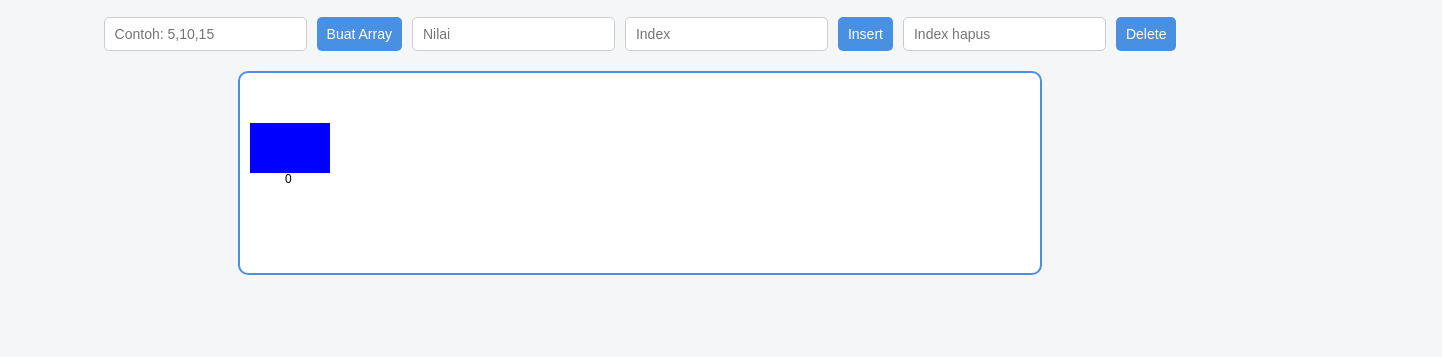
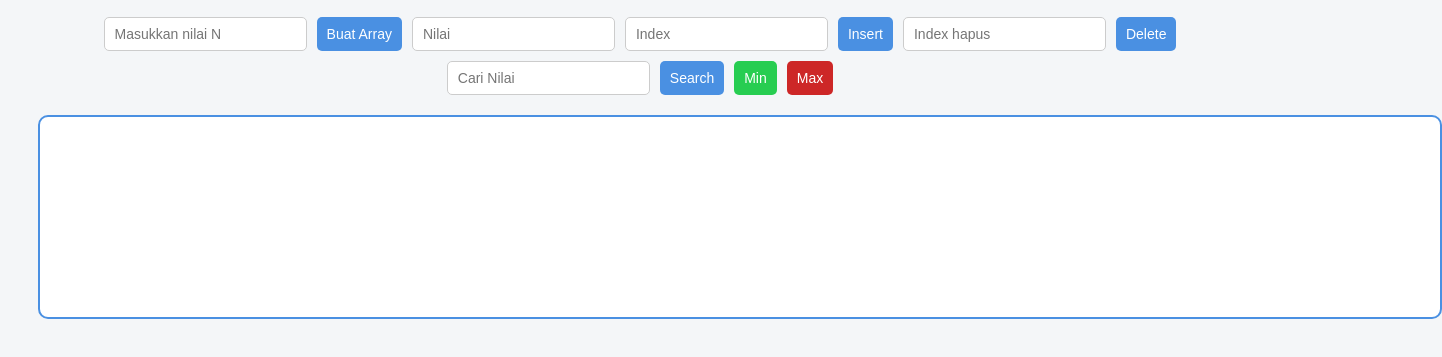
Before and after one commit to HendryJoellyo/Grafkom, a plain HTML site: page index.html in a window 1280 px wide. Both pictures are taken after a click on the button "Buat Array". Shown: the part 99-456 px from the top of the page, 1442 px wide, since content can reach past the window. Drawn offline with nearby package versions, Linux system fonts and the light colour scheme.

Commit message:
Fitur search, min & max

```diff
--- a/index.html
+++ b/index.html
@@ -1,6 +1,5 @@
 <!DOCTYPE html>
 <html lang="en">
-
 <head>
     <meta charset="UTF-8">
     <meta name="viewport" content="width=device-width, initial-scale=1.0">
@@ -12,18 +11,32 @@
     <h1>Visualisasi Array dengan Canvas</h1>
 
     <div class="controls">
-        <input type="text" id="arrayInput" placeholder="Contoh: 5,10,15">
+        <input type="number" id="arrayInput" placeholder="Masukkan nilai N" min="0">
         <button onclick="createArray()">Buat Array</button>
 
         <input type="number" id="insertValue" placeholder="Nilai">
-        <input type="number" id="insertIndex" placeholder="Index">
+        <input type="number" id="insertIndex" placeholder="Index" min="0">
         <button onclick="insertValue()">Insert</button>
 
-        <input type="number" id="deleteIndex" placeholder="Index hapus">
+        <input type="number" id="deleteIndex" placeholder="Index hapus" min="0">
         <button onclick="deleteValue()">Delete</button>
+
+        <input type="number" id="SearchIndex" placeholder="Cari Nilai">
+        <button onclick="searchValue()">Search</button>
+
+        <button onclick="minValue()" id="minButton" >Min</button>
+        <button onclick="maxValue()" id="maxButton">Max</button>
     </div>
 
-    <canvas id="arrayCanvas" width="800" height="200"></canvas>
+    <canvas id="arrayCanvas" width="1400" height="200">
+
+
+    </canvas>
+
+    <script src="https://cdnjs.cloudflare.com/ajax/libs/mathjs/11.8.0/math.js"></script>
+
+
+
 
     <script src="script.js"></script>
 
--- a/script.js
+++ b/script.js
@@ -1,14 +1,16 @@
 const canvas = document.getElementById("arrayCanvas");
 const ctx = canvas.getContext("2d");
 
+
+
 items = [];
-
+value = {};
 function drawArray() {
     ctx.clearRect(0, 0, canvas.width, canvas.height);
 
-    const boxWidth = 80;
-    const boxHeight = 50;
-    let x = 10;
+    const boxWidth = 50;
+    const boxHeight = 30;
+    let x = 13;
 
     items.forEach((value, index) => {
 
@@ -18,14 +20,14 @@ function drawArray() {
         ctx.fillStyle = "white";
 
         // nilai
-        ctx.font = "20px Arial";
-        ctx.fillText(value, x + 30, 80);
+        ctx.font = "17px Arial";
+        ctx.fillText(value, x + 12, 70);
 
 
         // index
         ctx.fillStyle = "black";
         ctx.font = "12px Arial";
-        ctx.fillText(index, x + 35, 110);
+        ctx.fillText(index, x + 20, 100);
 
 
         x += boxWidth + 10;
@@ -34,7 +36,9 @@ function drawArray() {
 
 function createArray() {
   boxvalue = document.getElementById("arrayInput").value;
-  items = boxvalue.split(",")
+  for (let i = 0; i < boxvalue; i++) {
+    items[i] = Math.floor(Math.random()*201) - 100;
+  }
   drawArray();
 }
 
@@ -62,3 +66,50 @@ function deleteValue() {
     items.splice(index, 1);
     drawArray();
 }
+
+function searchValue() {
+  if (items.length === 0) {
+    alert("Array kosong");
+    return;
+  }
+  else{
+    index = 0;
+    let value = document.getElementById("SearchIndex").value;
+    for (let i = 0; i < items.length; i++) {
+      if (items[i] == value) {
+        alert("Nilai " + value + " ditemukan pada index ke-" + i);
+        index++;
+      }
+    }
+  }
+}
+
+function minValue() {
+  if (items.length === 0) {
+    alert("Array kosong");
+    return;
+  }
+  else{
+    min = items[0];
+    for (let i = 1; i < items.length; i++) {
+      if (items[i] < min) {
+        min= items[i];
+      }
+    }
+    alert("Nilai minimum adalah: " + min);
+  }}
+
+function maxValue() {
+  if (items.length === 0) {
+    alert("Array kosong");
+    return;
+  }
+  else{
+    max = items[0];
+    for (let i = 1; i < items.length; i++) {
+      if (items[i] > max) {
+        max= items[i];
+      }
+    }
+    alert("Nilai minimum adalah: " + max);
+  }}
--- a/style.css
+++ b/style.css
@@ -44,3 +44,29 @@ canvas {
     border: 2px solid #4a90e2;
     border-radius: 10px;
 }
+
+#minButton {
+    background-color: #27cd51;
+    color: white;
+    border: none;
+    cursor: pointer;
+    transition: background 0.3s;
+}
+
+#minButton:hover {
+    background-color: #178432;
+}
+
+#maxButton {
+    background-color: #cd2727;
+    color: white;
+    border: none;
+    cursor: pointer;
+    transition: background 0.3s;
+}
+
+#maxButton:hover {
+    background-color: #9e1d1d;
+}
+
+#colors .docs-demo-template { opacity: 0 }
```
